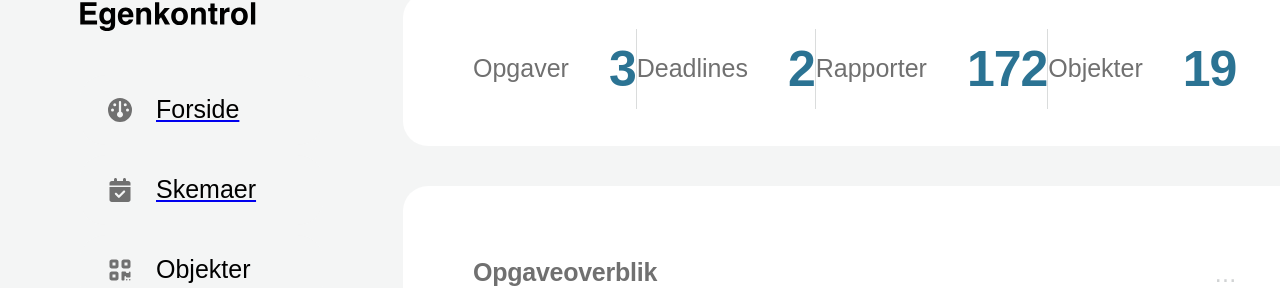
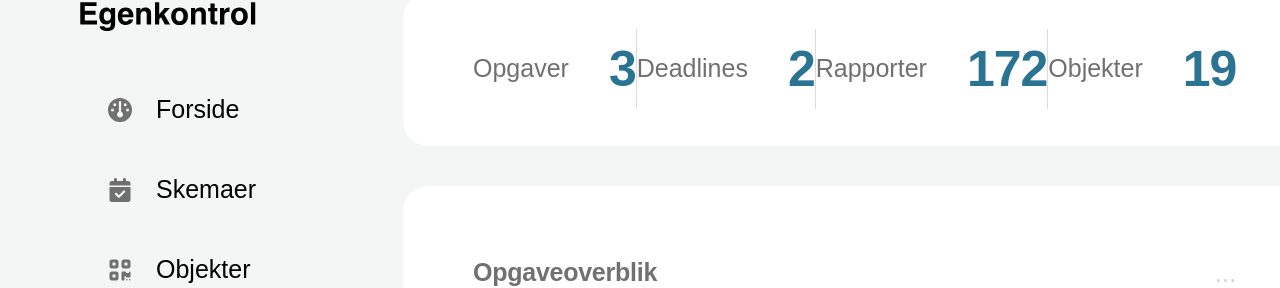
Before and after one commit to SigneWehlast/dbiDashboard, a Vue app: page / in a window 1280 px wide. Shown: the part 127-415 px from the top of the page. Built offline with nearby package versions, Linux system fonts and the light colour scheme; no server answers; a web font is replaced by a local one.

Commit message:
Update NavBar.vue

```diff
--- a/src/components/NavBar.vue
+++ b/src/components/NavBar.vue
@@ -20,7 +20,7 @@ import BrugereHoverIcon from '../assets/icons/user-group-solid.svg';
   <div class="nav-bar">
     <img src="../assets/icons/DBI_logo.svg" alt="logo" class="logo">
     <nav>
-      <router-link to="/">
+      <router-link class="routerlink" to="/">
       <NavBarButton
         :imgSrc="ForsideIcon"
         :hoverImgSrc="ForsideHoverIcon"
@@ -31,7 +31,7 @@ import BrugereHoverIcon from '../assets/icons/user-group-solid.svg';
     </router-link>
 
 
-      <router-link to="/Schedule">
+      <router-link class="routerlink" to="/Schedule">
         <NavBarButton
           :imgSrc="SkemaerIcon"
           :hoverImgSrc="SkemaerHoverIcon"
@@ -109,4 +109,8 @@ nav {
 :deep(button:hover) .body-text {
   color: #FFFFFF;
 }
+
+.routerlink {
+  text-decoration: none;
+}
 </style>
```
